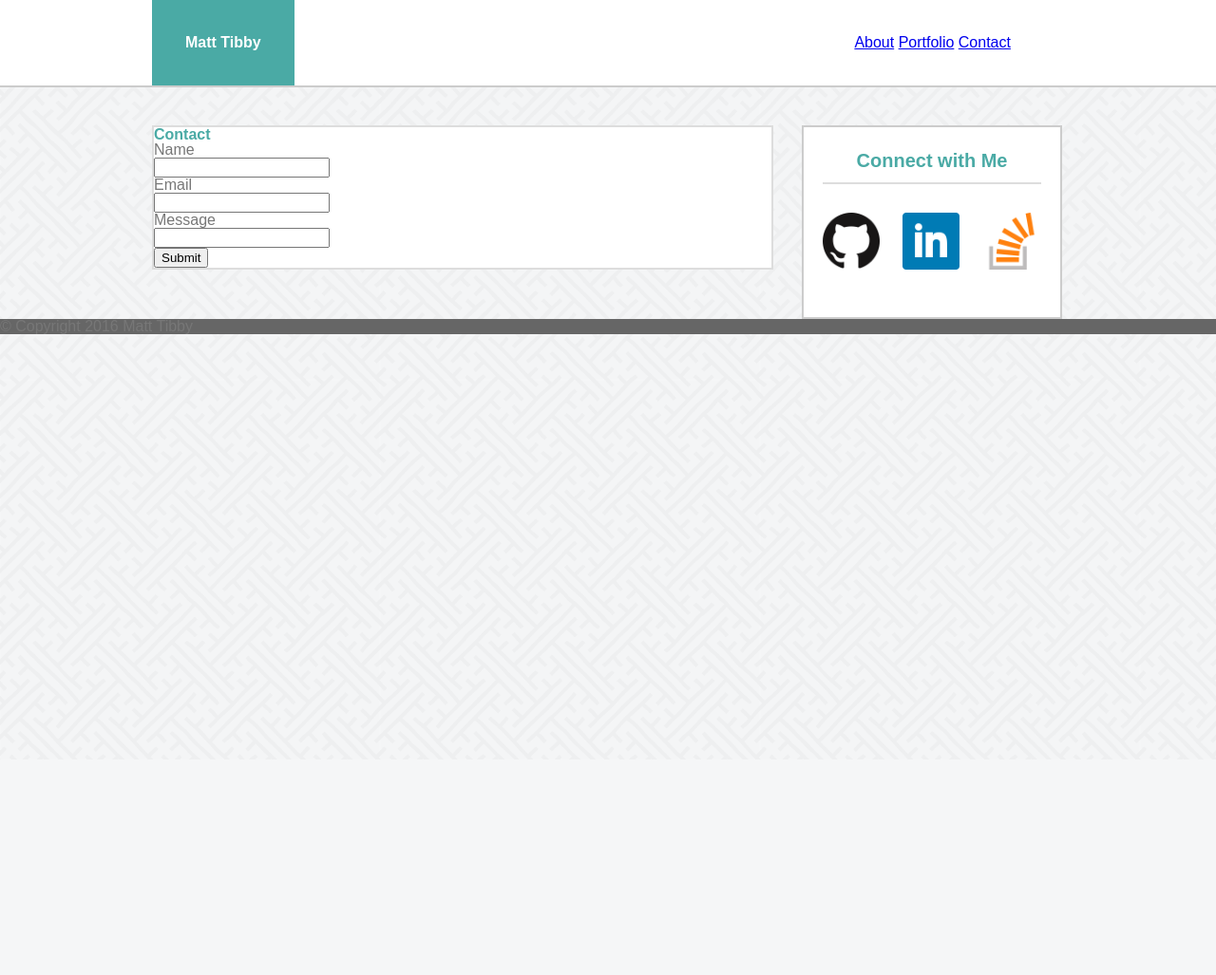
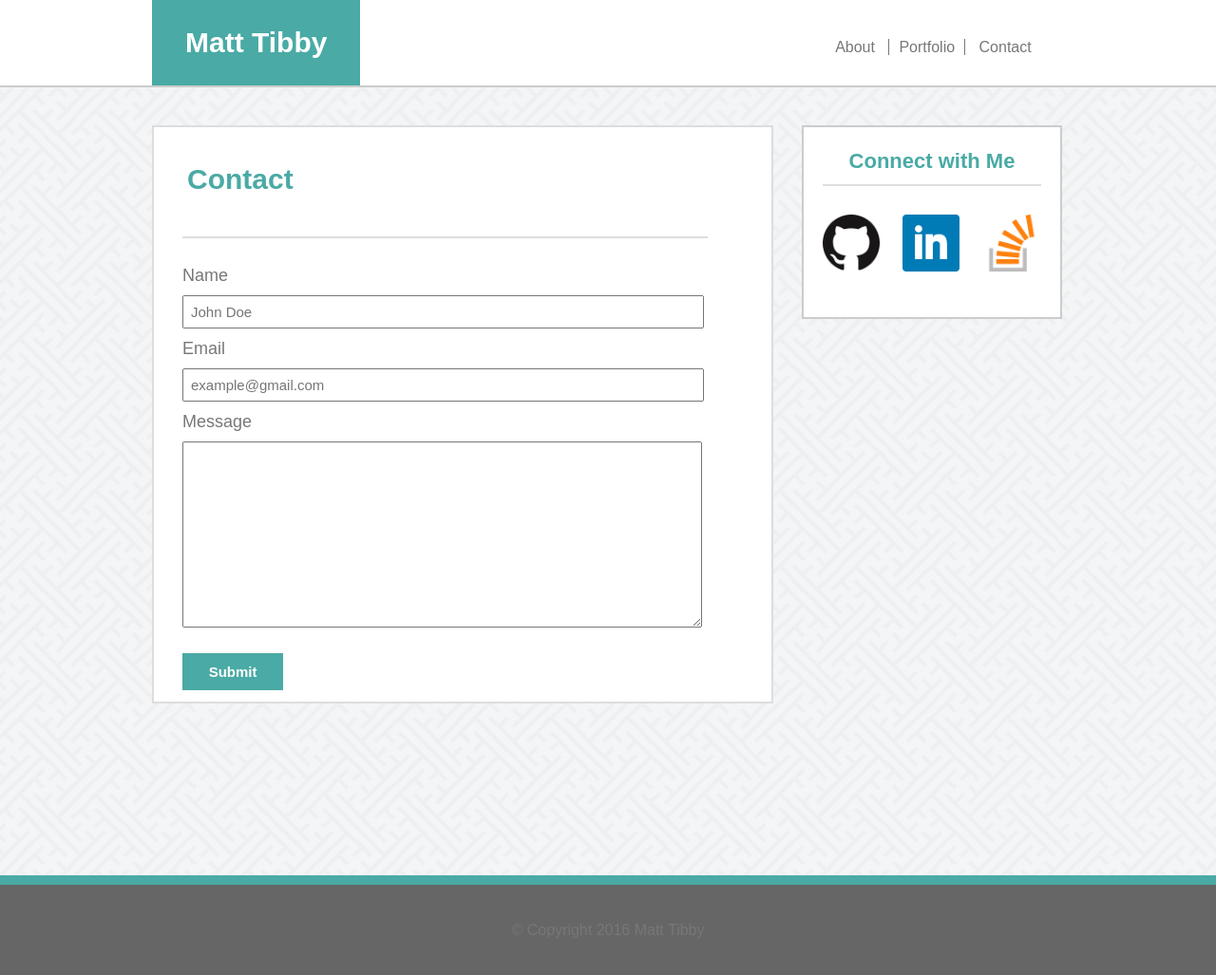
Before and after one commit to MTibby92/Basic-Portfolio, a PHP site: page /contact.html in a window 1280 px wide. Shown: the whole page at 95% size. Before the commit the page ends 352 px from the top, so only its background shows below. Run offline with PHP 8.4, Linux system fonts and the light colour scheme.

Commit message:
Completed the template of the site, just needs real content

```diff
--- a/assets/css/style.css
+++ b/assets/css/style.css
@@ -4,17 +4,31 @@ body {
 	font-family: 'Arial', 'Helvetica Neue', Helvetica, sans-serif;
 }
 
+/*Needed for stick footer*/
+html, body {
+	height: 100%;
+	margin: 0;
+}
+
+/*Container for the header inside the "Header" tag*/
 #headercontainer {
 	width: 960px;
 	margin: 0 auto;
 }
 
+/*Container for all content except the Header and Footer*/
 .container {
 	width: 960px;
 	margin: 0 auto;
 	/*margin-left: 10%;*/
+
+	/*Sticky footer*/
+	min-height: 100%;
+	/*Needs adjustment depending on margins and padding (more negative brings up the page)*/
+	margin-bottom: -50px;
 }
 
+/*Top Header including the name and nav bar*/
 #mainheader {
 	background-color: #ffffff;
 	border-color: #cccccc;
@@ -27,6 +41,7 @@ body {
 	height: 90px;
 }
 
+/*Name box at the top of the page*/
 #myname {
 	background-color: #4aaaa5;
 	color: white;
@@ -37,9 +52,11 @@ body {
 	padding-left: 35px;
 	padding-right: 35px;
 	font-weight: bolder;
-	margin-right: 500px;
+	margin-right: 431px;
+	font-size: 30px;
 }
 
+/*Top Nav Bar*/
 nav {
 	display: inline-block;
 	margin-left: 30px;
@@ -47,18 +64,54 @@ nav {
 	padding-left: 20px;
 	padding-right: 20px;
 	text-align: center;
+}
 
+/*Middle link of the Nav Bar to add the horiztontal lines*/
+#middlelink {
+	border-left-style: solid;
+	border-right-style: solid;
+	border-width: 1px;
+}
+
+nav a {
+	padding-left: 10px;
+	padding-right: 10px;
+}
+
+nav a:link{
+	color: #777777;
+	text-decoration: none;
+}
+
+nav a:visited{
+	color: #777777;
+}
+
+nav a:link{
+	color: #777777;
+	text-decoration: none;
+}
+
+nav a:hover{
+	color: #4aaaa5;
+	text-decoration: none;
 }
 
 header {
 	background-color: white;
 }
 
+/*Header for the Main Content*/
 h2 {
 	color: #4aaaa5;
 	font-weight: bolder;
+	font-size: 30px;
+	padding-top: 40px;
+	padding-bottom: 45px;
+	padding-left: 35px;
 }
 
+/*Wrapper for all the Main Content (About Me, Portfolio, Contact)*/
 #mainsection {
 	background-color: #ffffff;
 	border-color: #dddddd;
@@ -66,14 +119,93 @@ h2 {
 	border-style: solid;
 	width: 650px;
 	float: left;
+	/*overflow: auto;*/
 }
 
+/*Gray break line in the Main content window*/
+#mainbreak {
+	background-color: #dddddd;
+	margin-left: 30px;
+	margin-right: 30px;
+	height: 2px;
+	width: 85%;
+	margin-bottom: 30px;
+}
+
+/*Main Content not including the Header or the break*/
+#mainwrapper {
+	padding-left: 30px;
+	padding-right: 30px;
+}
+
+/*About Me profile image*/
+#mainwrapper img {
+	height: 150px;
+	width: 200px;
+	float: left;
+	padding-right: 25px;
+	padding-bottom: 20px;
+}
+
+/*About me paragraphs*/
+#mainwrapper p {
+	line-height: 25px;
+}
+
+/*image links on the Portfolio Page*/
+.portfolioimage {
+	margin-bottom: 40px;
+	padding: 0px !important;
+	/*margin-right: 35px*/;
+	margin-right: 43px;
+	width: 42.5% !important;
+}
+
+/*Field Names for Contact me Page*/
+#mainwrapper span {
+	margin-top: 3px;
+	margin-bottom: 3px;
+	font-size: 18px;
+}
+
+/*Input fields on Contact Page*/
+#mainwrapper input {
+	padding: 7px;
+	margin-top: 12px;
+	margin-bottom: 12px;
+	width: 90%;
+	font-size: 15px;
+}
+
+/*Paragraph Box on Contact Page*/
+#mainwrapper textarea {
+	padding: 7px;
+	margin-top: 12px;
+	margin-bottom: 12px;
+	width: 90%;
+	font-size: 15px;
+}
+
+/*Submit Button on Contact Page*/
+#submitbutton {
+	width: 18% !important;
+	color: white;
+	font-weight: bold;
+	background-color: #4aaaa5;
+	border-style: none;
+	padding-top: 11px !important;
+	padding-bottom: 11px !important;
+	padding-left: 4px !important;
+	padding-right: 4px !important;
+}
+
+/*Header for the Connect with Me Section*/
 #connectHead {
 	color: #4aaaa5;
 	text-align: center;
 	padding-top: 25px;
 	/*padding-bottom: 25px;*/
-	font-size: 20px;
+	font-size: 22px;
 	font-weight: bolder;
 }
 
@@ -86,9 +218,9 @@ h2 {
 	width: 85%;
 	margin-top: 12.5px;
 	margin-bottom: 12.5px;
-
 }
 
+/*Connect with Me Container/Wrap*/
 #connect {
 	background-color: #ffffff;
 	border-color: #cccccc;
@@ -100,7 +232,7 @@ h2 {
 	height: 200px;
 }
 
-/*div that surrounds all 3 icons*/
+/*div that surrounds all 3 icons in the Connect with Me Section*/
 #iconwrap {
 	margin-right: 20px;
 	margin-left: 20px;
@@ -108,12 +240,13 @@ h2 {
 	margin-bottom: 30px;
 }
 
-/*Styles the Icon links to be the right size*/
+/*Styles the Icon links to be the right size in the Connect with Me Section*/
 #connect img {
 	height: 60px;
 	width: 60px;
 }
 
+/*Middle Icon in the Connect with Me Section*/
 #middleimage {
 	padding-right: 20px;
 	padding-left: 20px;
@@ -123,10 +256,26 @@ h2 {
 footer {
 	background-color: #666666;
 	float: left;
-	clear: left;
+	clear: both;
 	width: 100%;
+	height: 95px;
+	margin-top: 40px;
+	border-top-width: 10px;
+	border-top-color: #4aaaa5;
+	border-top-style: solid;
+}
+
+footer p {
+	text-align: center;
+	line-height: 95px;
+	/*color: white;*/
+}
+
+/*Needed for sticky footer*/
+.footer .push {
+	height: 155px;
 }
 
 h1 h2 h3 h4 {
-	font-family: 'Georgia', Times, Times New Roman, serif;
+	font-family: 'Georgia', Times, 'Times New Roman', serif;
 }
--- a/contact.html
+++ b/contact.html
@@ -13,7 +13,7 @@
 		<h1 id="myname">Matt Tibby</h1>
 		<nav>
 			<a href="./index.html">About</a>
-			<a href="./portfolio.html">Portfolio</a>
+			<a id="middlelink" href="./portfolio.html">Portfolio</a>
 			<a href="./contact.html">Contact</a>
 		</nav>
 	</div>
@@ -26,13 +26,16 @@
 		<header>
 			<h2>Contact</h2>
 		</header>
-		Name <br>
-		<input type="text" name="name"><br>
-		Email <br>
-		<input type="email" name="email"><br>
-		Message <br>
-		<input type="text" name="message"><br>
-		<input type="submit" value="Submit">
+		<div id="mainbreak"></div>
+		<div id="mainwrapper">
+			<span>Name</span> <br>
+			<input type="text" name="name" placeholder="John Doe"><br>
+			<span>Email</span> <br>
+			<input type="email" name="email" placeholder="example@gmail.com"><br>
+			<span>Message</span> <br>
+			<textarea rows="10" cols="40" name="message"></textarea><br>
+			<input id="submitbutton" type="submit" value="Submit">
+		</div>
 	</form>
 
 	<!-- Connect with me section -->
@@ -49,10 +52,12 @@
 		</div>
 	</div>
 
+	<div id="push"></div>
+
 </div>
 
 <!-- Footer for the site -->
-<footer>
+<footer class="footer">
 	<p>&copy; Copyright 2016 Matt Tibby</p>
 </footer>
 
```
Also changed, not shown: index.html (+8 -3 lines), portfolio.html (+12 -7 lines).
